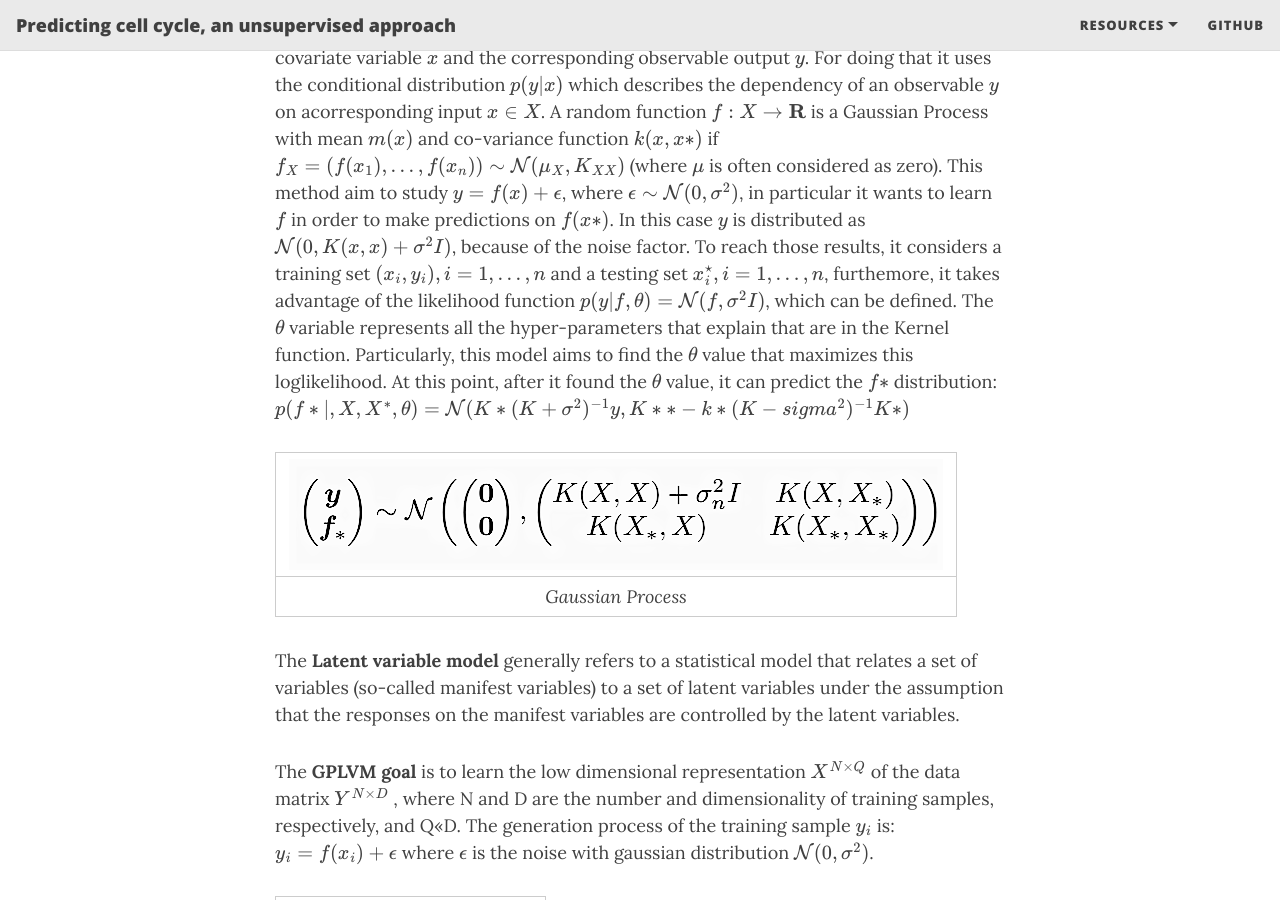
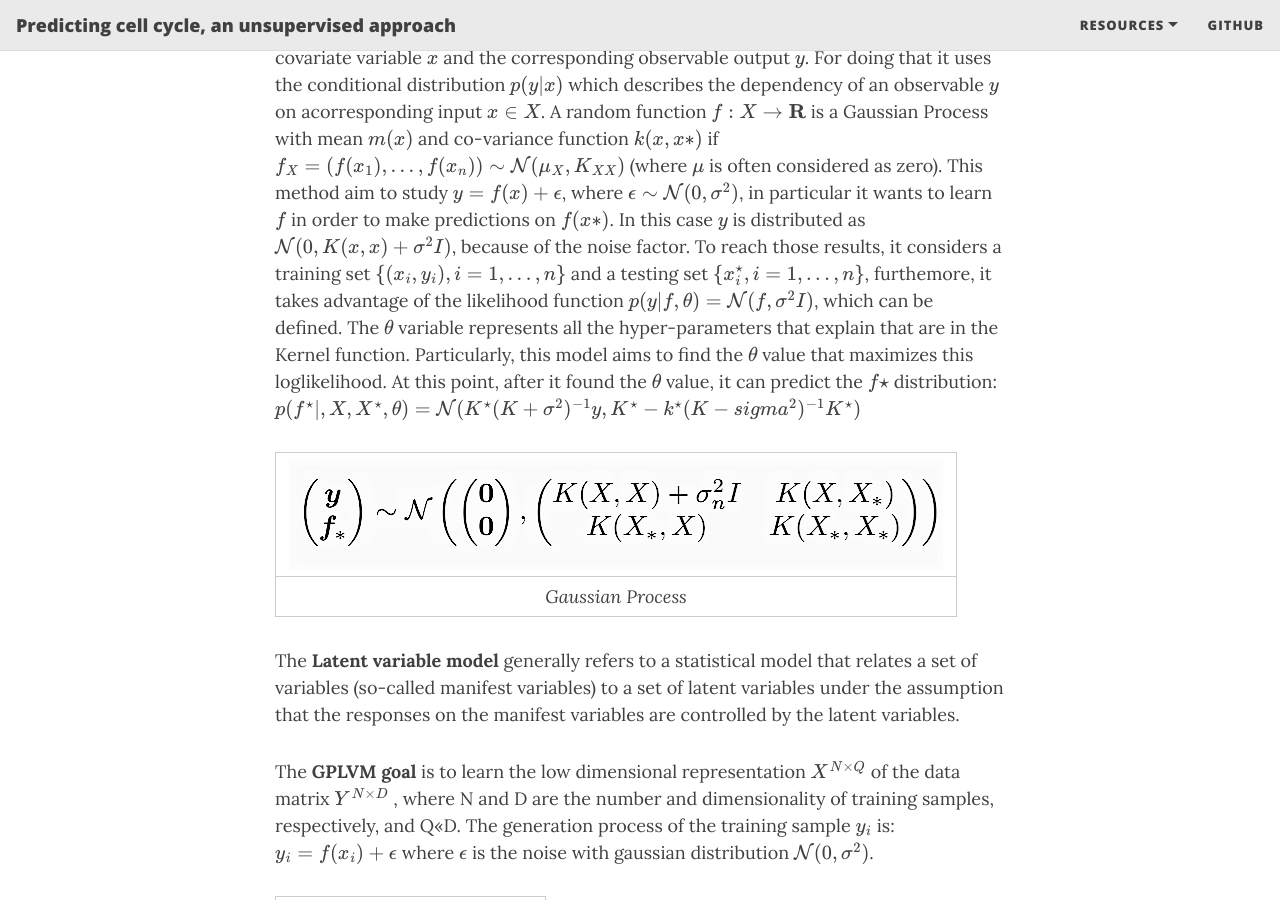
Before and after one commit to lucarossi9/statistical_computation_4, a Jekyll site: the page built from index.md, in a window 1280 px wide and 900 px high, scrolled down 8587 px. Built offline with Jekyll 4.4.1, drawn with Linux system fonts in a browser that asks for light colours; nearby versions of some CDN libraries; formulas are drawn with MathJax 3; the list of posts is cut into pages by our own code.

Commit message:
Update index.md

```diff
--- a/index.md
+++ b/index.md
@@ -107,8 +107,8 @@ $$
 The Gaussian Process Latent Variable Model (GPLVM) is a dimensionality reduction method that uses a Gaussian process to learn a low-dimensional representation of (potentially) high-dimensional data.
 
 The __Gaussian process__ attempts to describe a directional dependency between a covariate variable $$x$$ and the corresponding observable output $$y$$. For doing that it uses the conditional distribution $$p(y\vert x)$$ which describes the dependency of an observable $$y$$ on acorresponding input $$x \in X$$.
-A random function $$f:X\to \mathbf{R}$$ is a Gaussian Process with mean $$m(x)$$ and co-variance function $$k(x,x*)$$ if $$f_{X}=(f(x_1),...,f(x_n)) \sim \mathcal{N}(\mu_X,K_{XX})$$ (where $$\mu$$ is often considered as zero). This method aim to study $$y=f(x)+\epsilon$$, where $$\epsilon \sim \mathcal{N}(0,\sigma^2)$$, in particular it wants to learn $$f$$ in order to make predictions on $$f(x*)$$. In this case $$y$$ is distributed as $$\mathcal{N}(0,K(x,x)+\sigma^2I)$$, because of the noise factor. To reach those results, it considers a training set $${(x_i,y_i), i=1,...,n}$$ and a testing set $${x_i^\star, i=1,...,n}$$, furthemore, it takes advantage of the likelihood function $$p(y\vert f, \theta)=\mathcal{N}(f, \sigma^2I)$$, which can be defined. The $$\theta$$ variable represents all the hyper-parameters that explain that are in the Kernel function. Particularly, this model aims to find the $$\theta$$ value that maximizes this loglikelihood. At this point, after it found the $$\theta$$ value, it can predict the $$f*$$ distribution:
-$$p(f∗\vert, X, X^∗, \theta) = \mathcal{N}(K*(K+\sigma^2)^{-1}y, K**-k*(K−sigma^2)^{-1}K*)$$
+A random function $$f:X\to \mathbf{R}$$ is a Gaussian Process with mean $$m(x)$$ and co-variance function $$k(x,x*)$$ if $$f_{X}=(f(x_1),...,f(x_n)) \sim \mathcal{N}(\mu_X,K_{XX})$$ (where $$\mu$$ is often considered as zero). This method aim to study $$y=f(x)+\epsilon$$, where $$\epsilon \sim \mathcal{N}(0,\sigma^2)$$, in particular it wants to learn $$f$$ in order to make predictions on $$f(x*)$$. In this case $$y$$ is distributed as $$\mathcal{N}(0,K(x,x)+\sigma^2I)$$, because of the noise factor. To reach those results, it considers a training set $$\{(x_i,y_i), i=1,...,n\}$$ and a testing set $$\{x_i^\star, i=1,...,n\}$$, furthemore, it takes advantage of the likelihood function $$p(y\vert f, \theta)=\mathcal{N}(f, \sigma^2I)$$, which can be defined. The $$\theta$$ variable represents all the hyper-parameters that explain that are in the Kernel function. Particularly, this model aims to find the $$\theta$$ value that maximizes this loglikelihood. At this point, after it found the $$\theta$$ value, it can predict the $$f{\star}$$ distribution:
+$$p(f^{\star}\vert, X, X^{\star}, \theta) = \mathcal{N}(K^{\star}(K+\sigma^2)^{-1}y, K^{\star}-k^{\star}(K−sigma^2)^{-1}K^{\star})$$
 
 | ![gp](assets/img/gauspro.png) |
 |:--:|
```
